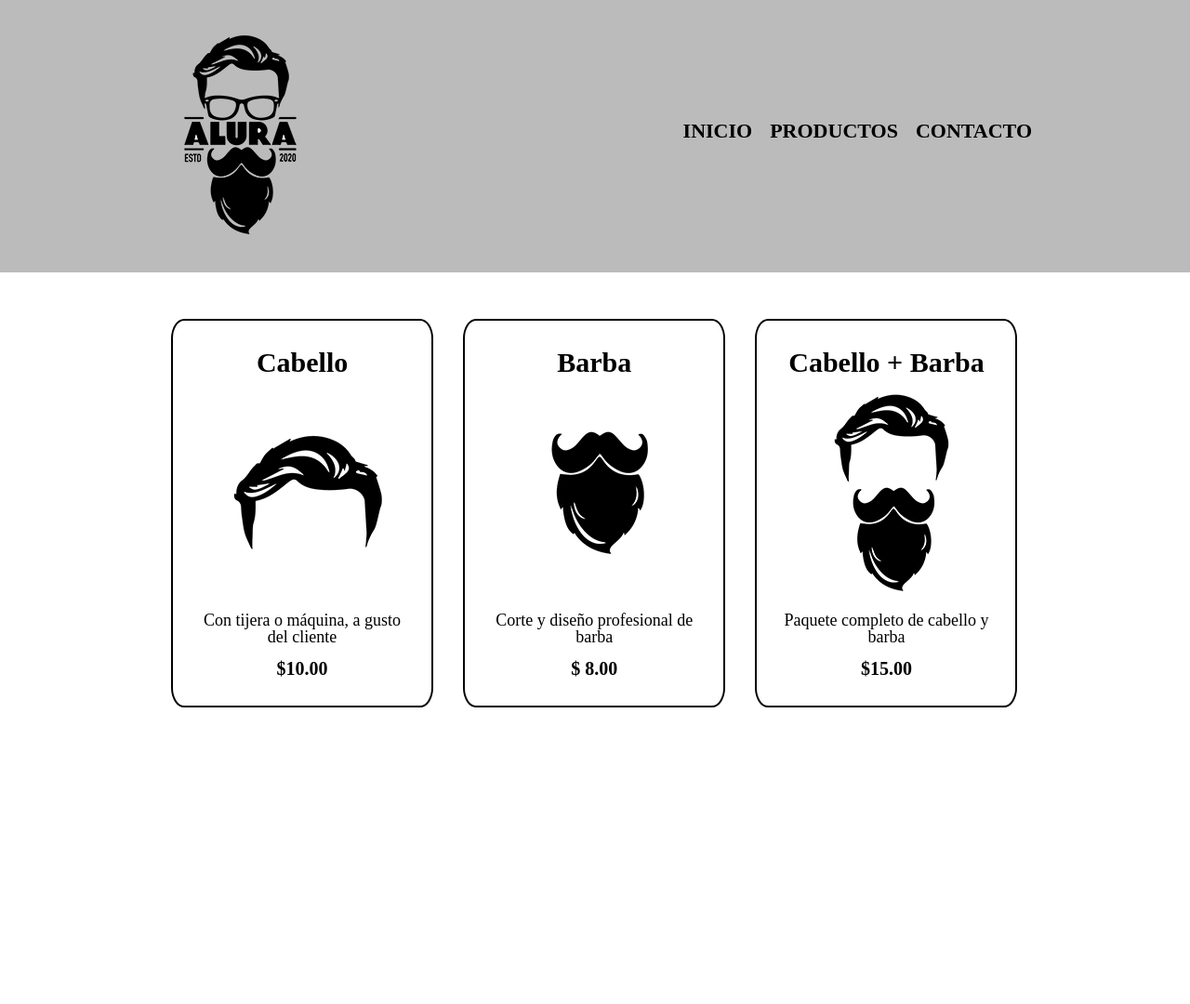
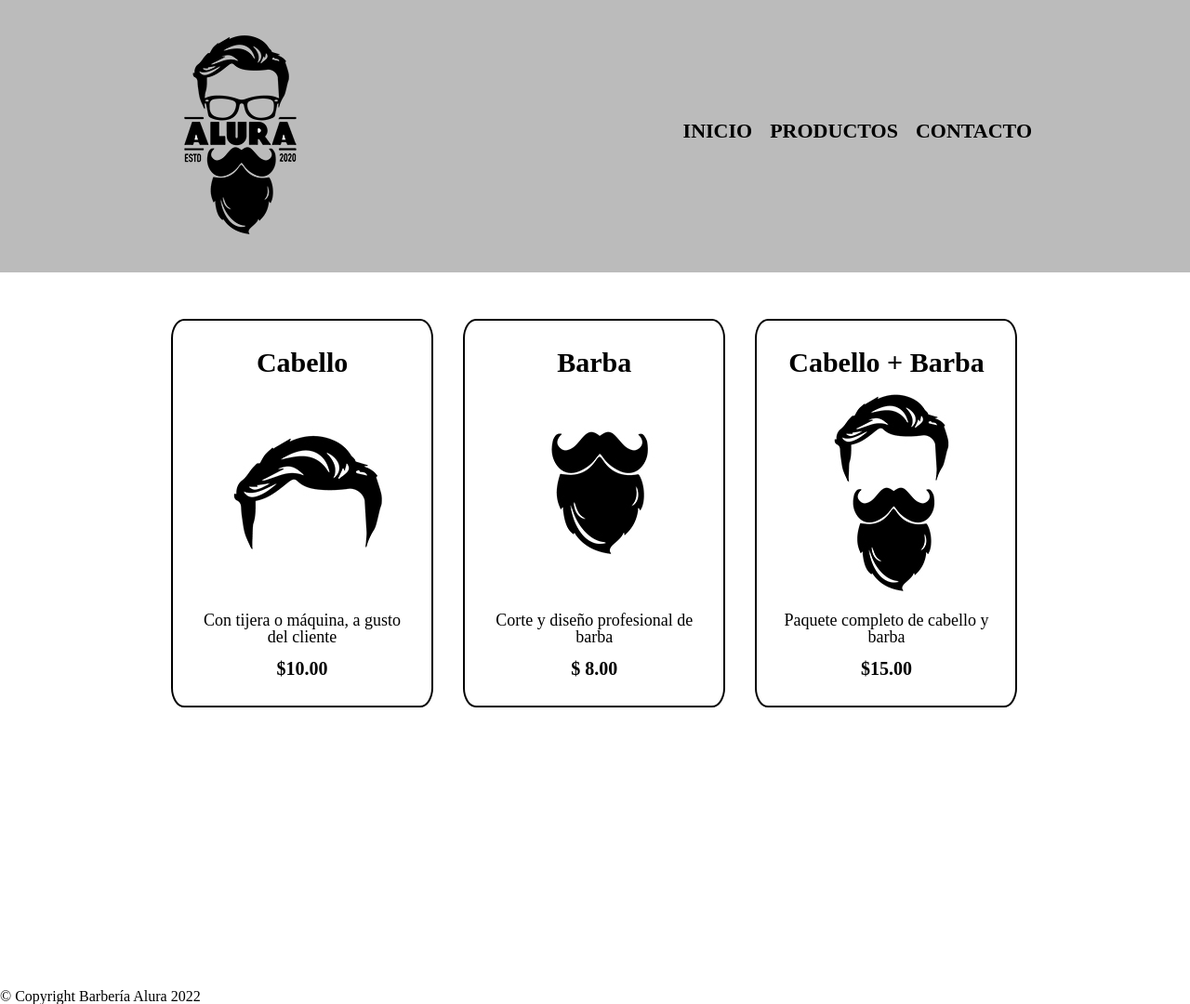
Before and after one commit to IvanTenryu/oracleNextEducation, a plain HTML site: page frontEnd/barberiaAlura/productos.html in a window 1280 px wide. Shown: the whole page at 93% size. Before the commit the page ends 811 px from the top, so only its background shows below. Drawn offline with Linux system fonts and the light colour scheme.

Commit message:
Update productos.html

```diff
--- a/frontEnd/barberiaAlura/productos.html
+++ b/frontEnd/barberiaAlura/productos.html
@@ -43,6 +43,9 @@
       </li>
     </ul>
   </main>
-  <footer></footer>
+  <footer>
+    <img src="img/logo-blanco.png" alt="logo en blanco barberia alura">
+    <p class="copyright">&copy Copyright Barbería Alura 2022</p>
+  </footer>
 </body>
 </html>
```
